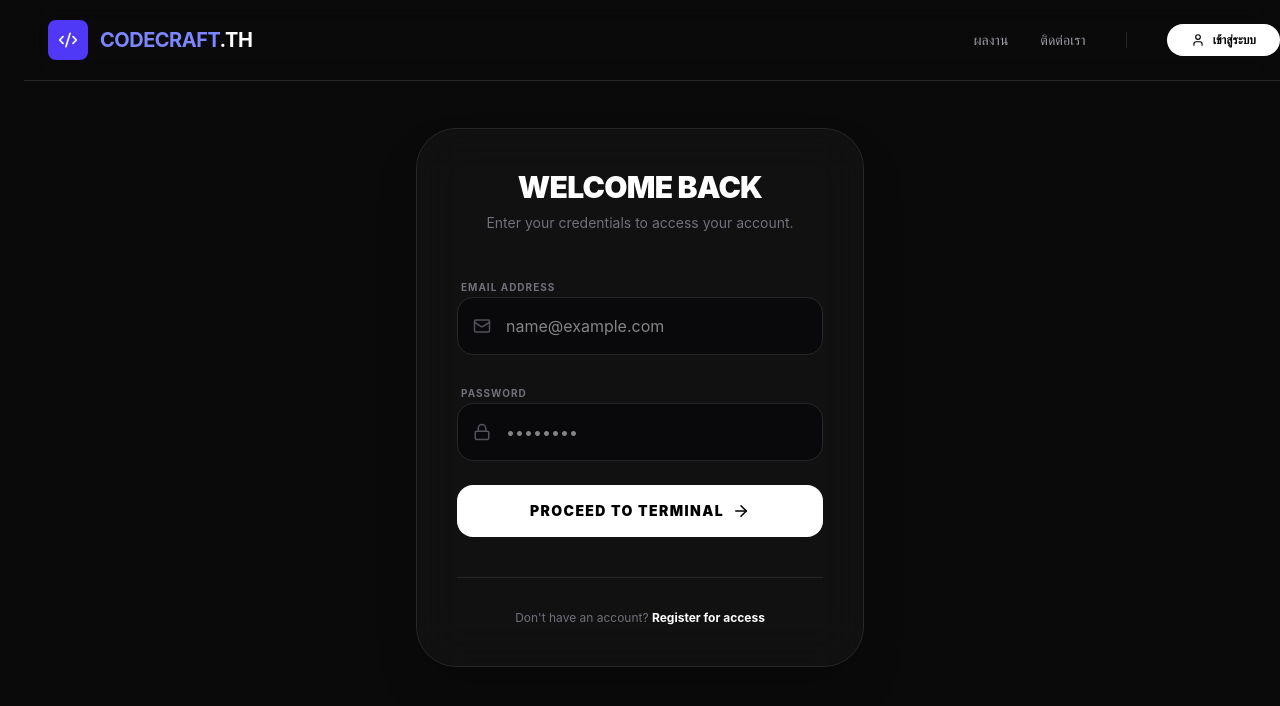
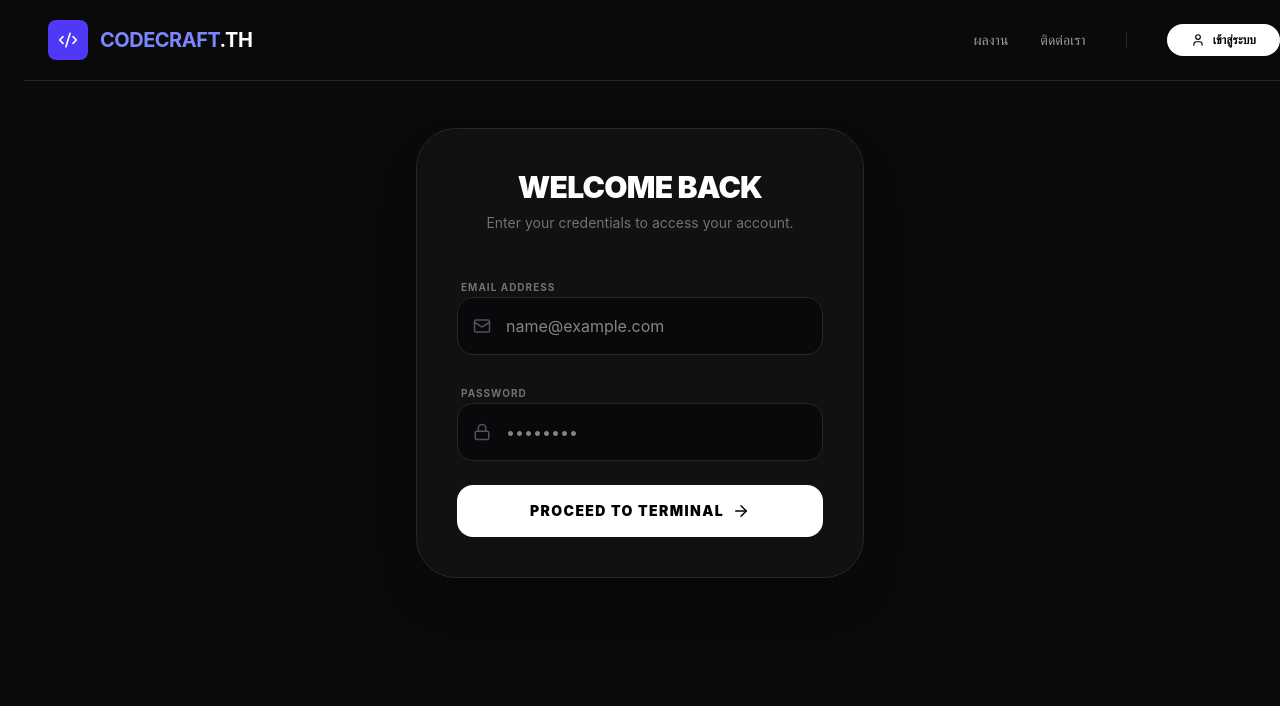
Before and after one commit to Tarzan2202/Devcraft, a Next.js app: page /login in a window 1280 px wide. Shown: the top 706 px of the page. Built offline with nearby package versions, Linux system fonts and the light colour scheme; no server answers.

Commit message:
Update page.tsx

```diff
--- a/app/login/page.tsx
+++ b/app/login/page.tsx
@@ -97,14 +97,6 @@ export default function LoginPage() {
             </button>
           </form>
 
-          <div className="mt-10 text-center pt-8 border-t border-zinc-800">
-            <p className="text-zinc-500 text-xs">
-              Don&apos;t have an account?{' '}
-              <Link href="/register" className="text-white font-bold hover:text-indigo-400 transition-colors">
-                Register for access
-              </Link>
-            </p>
-          </div>
         </motion.div>
       </div>
     </main>
```
